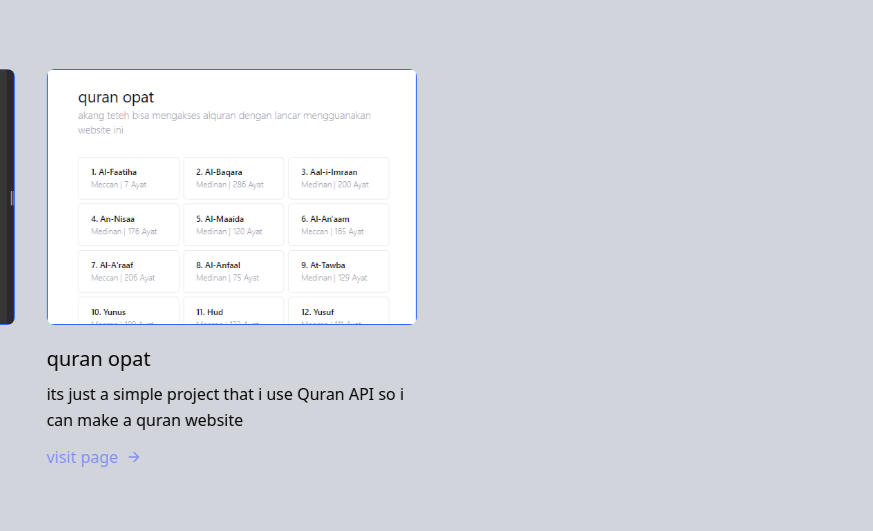
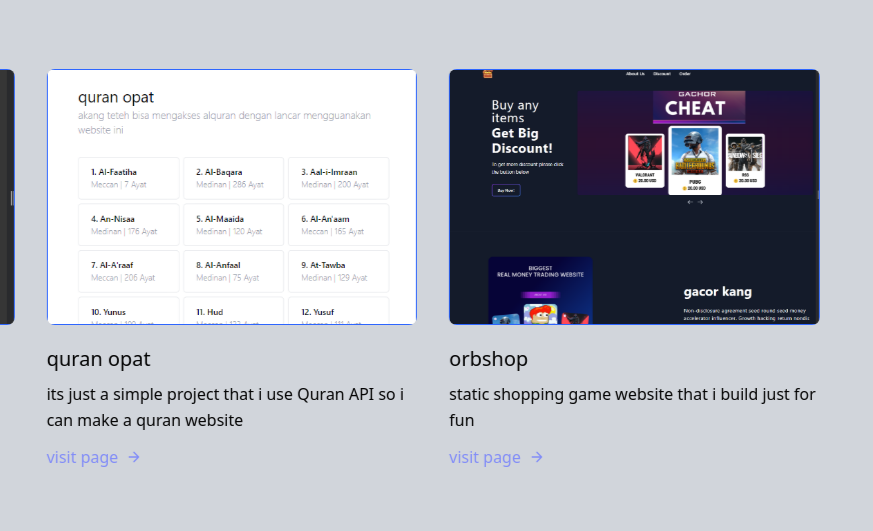
Before and after one commit to dhafin5858/portofolio.github.io, a website: page src/index.html in a window 1280 px wide. Shown: the part 1687-2218 px from the top of the page, 407-1280 px from the left. Drawn offline with nearby package versions, Linux system fonts and the light colour scheme.

Commit message:
add sum project

```diff
--- a/src/index.html
+++ b/src/index.html
@@ -169,7 +169,18 @@
           </svg>
         </a>
       </div>
-
+      <div class="p-4 md:w-1/3 sm:mb-0 mb-6">
+        <div class="rounded-lg h-64 overflow-hidden">
+          <img alt="content" class="object-cover object-center h-full w-full border border-[#2b64ff]" src="/src/public/Screenshot 2024-06-01 125827.png">
+        </div>
+        <h2 class="text-xl font-medium title-font text-black mt-5">orbshop</h2>
+        <p class="text-base leading-relaxed mt-2">static shopping game website that i build just for fun</p>
+        <a class="text-indigo-400 inline-flex items-center mt-3" href="https://orbshop1.netlify.app/">visit page
+          <svg fill="none" stroke="currentColor" stroke-linecap="round" stroke-linejoin="round" stroke-width="2" class="w-4 h-4 ml-2" viewBox="0 0 24 24">
+            <path d="M5 12h14M12 5l7 7-7 7"></path>
+          </svg>
+        </a>
+      </div>
     </div>
   </div>
 </section>
```
Also changed, not shown: src/public/Screenshot 2024-06-01 125827.png (added).
